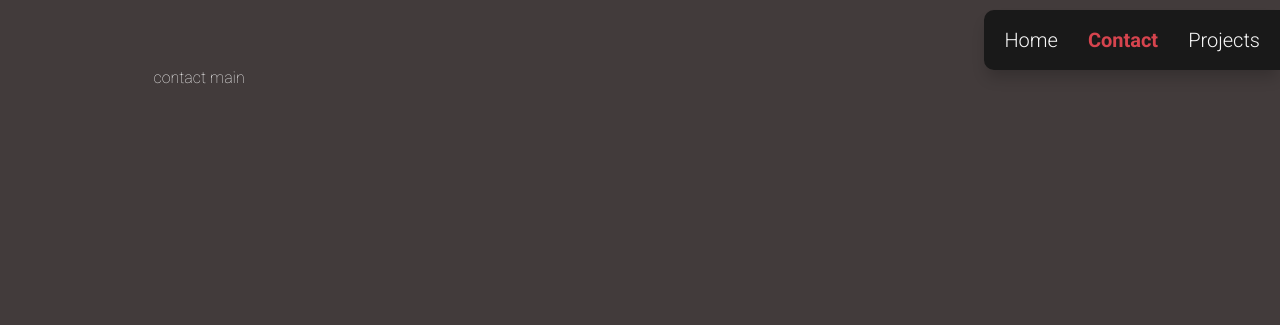
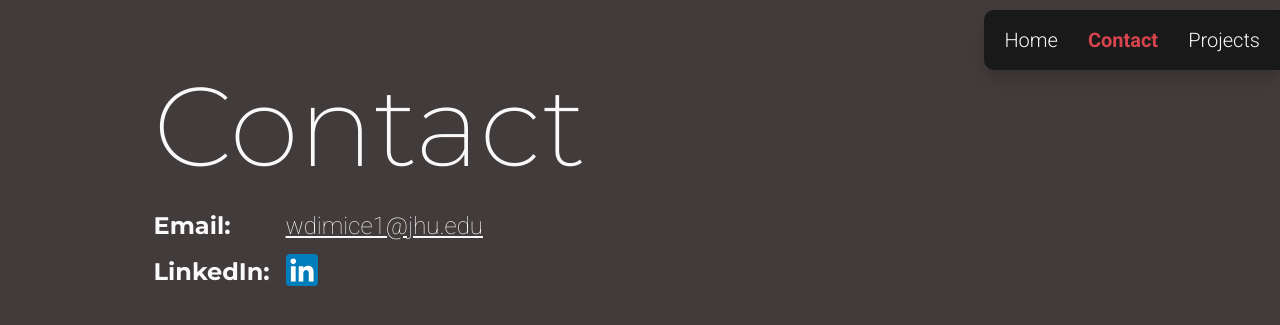
Before and after one commit to wdimiceli/jhu_software_concepts, a Flask app: page /contact in a window 1280 px wide. Shown: the top 325 px of the page. Run offline with Flask 3, Linux system fonts and the light colour scheme.

Commit message:
feat: build out the contact page

```diff
--- a/module_1/blueprints/portfolio/static/styles.css
+++ b/module_1/blueprints/portfolio/static/styles.css
@@ -134,6 +134,16 @@ main {
   }
 }
 
+a {
+  color: #f8f8f8;
+  text-decoration: none;
+
+  &[data-active] {
+    color: #d6444e;
+    font-weight: 600;
+  }
+}
+
 nav-layout {
   display: block;
 
@@ -161,16 +171,6 @@ nav-layout {
       position: absolute;
       border-top-left-radius: 10px;
     }
-
-    & a {
-      color: #f8f8f8;
-      text-decoration: none;
-
-      &[data-active] {
-        color: #d6444e;
-        font-weight: 600;
-      }
-    }
   }
 }
 
@@ -197,3 +197,24 @@ nav-layout {
     }
   }
 }
+
+.key-value {
+  display: grid;
+  /* grid: auto / auto; */
+  grid: auto / min-content auto;
+  gap: 16px;
+  align-items: center;
+
+  & > * {
+    font-size: 18px;
+
+    @media (min-width: 960px) {
+      font-size: 24px;
+    }
+  }
+
+  & > h2 {
+    font-weight: 700;
+    margin: 0;
+  }
+}
--- a/module_1/blueprints/portfolio/templates/pages/contact.html
+++ b/module_1/blueprints/portfolio/templates/pages/contact.html
@@ -1,5 +1,30 @@
 {% extends "pages/_base.html" %}
 
 {% block main %}
-contact main
+<h1 style="margin-bottom:32px">Contact</h1>
+
+<div class="key-value">
+  <h2>Email:</h2>
+  <a style="text-decoration: underline" href="mailto:wdimice1@jhu.edu">wdimice1@jhu.edu</a>
+
+  <h2>LinkedIn:</h2>
+  <a href="https://www.linkedin.com/in/wes-dimiceli" target="_blank">
+    <svg
+      height="32"
+      viewBox="0 0 72 72"
+      width="32"
+    >
+      <g fill="none" fill-rule="evenodd">
+        <path
+          d="M8,72 L64,72 C68.418278,72 72,68.418278 72,64 L72,8 C72,3.581722 68.418278,-8.11624501e-16 64,0 L8,0 C3.581722,8.11624501e-16 -5.41083001e-16,3.581722 0,8 L0,64 C5.41083001e-16,68.418278 3.581722,72 8,72 Z"
+          fill="#007EBB"
+        />
+        <path
+          d="M62,62 L51.315625,62 L51.315625,43.8021149 C51.315625,38.8127542 49.4197917,36.0245323 45.4707031,36.0245323 C41.1746094,36.0245323 38.9300781,38.9261103 38.9300781,43.8021149 L38.9300781,62 L28.6333333,62 L28.6333333,27.3333333 L38.9300781,27.3333333 L38.9300781,32.0029283 C38.9300781,32.0029283 42.0260417,26.2742151 49.3825521,26.2742151 C56.7356771,26.2742151 62,30.7644705 62,40.051212 L62,62 Z M16.349349,22.7940133 C12.8420573,22.7940133 10,19.9296567 10,16.3970067 C10,12.8643566 12.8420573,10 16.349349,10 C19.8566406,10 22.6970052,12.8643566 22.6970052,16.3970067 C22.6970052,19.9296567 19.8566406,22.7940133 16.349349,22.7940133 Z M11.0325521,62 L21.769401,62 L21.769401,27.3333333 L11.0325521,27.3333333 L11.0325521,62 Z"
+          fill="#FFF"
+        />
+      </g>
+    </svg>
+  </a>
+</div>
 {% endblock main %}
```
Also changed, not shown: module_1/README.md.
